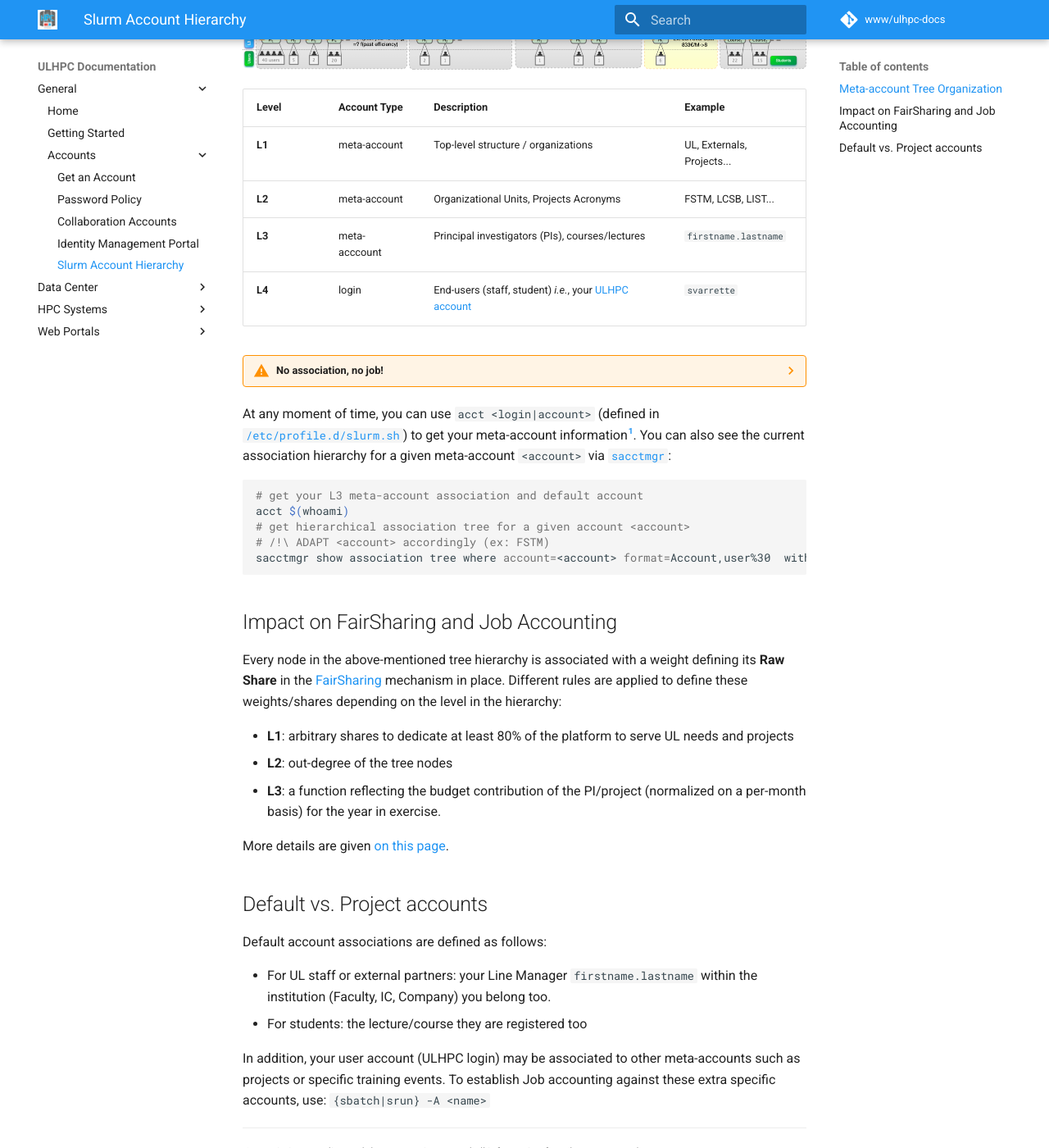
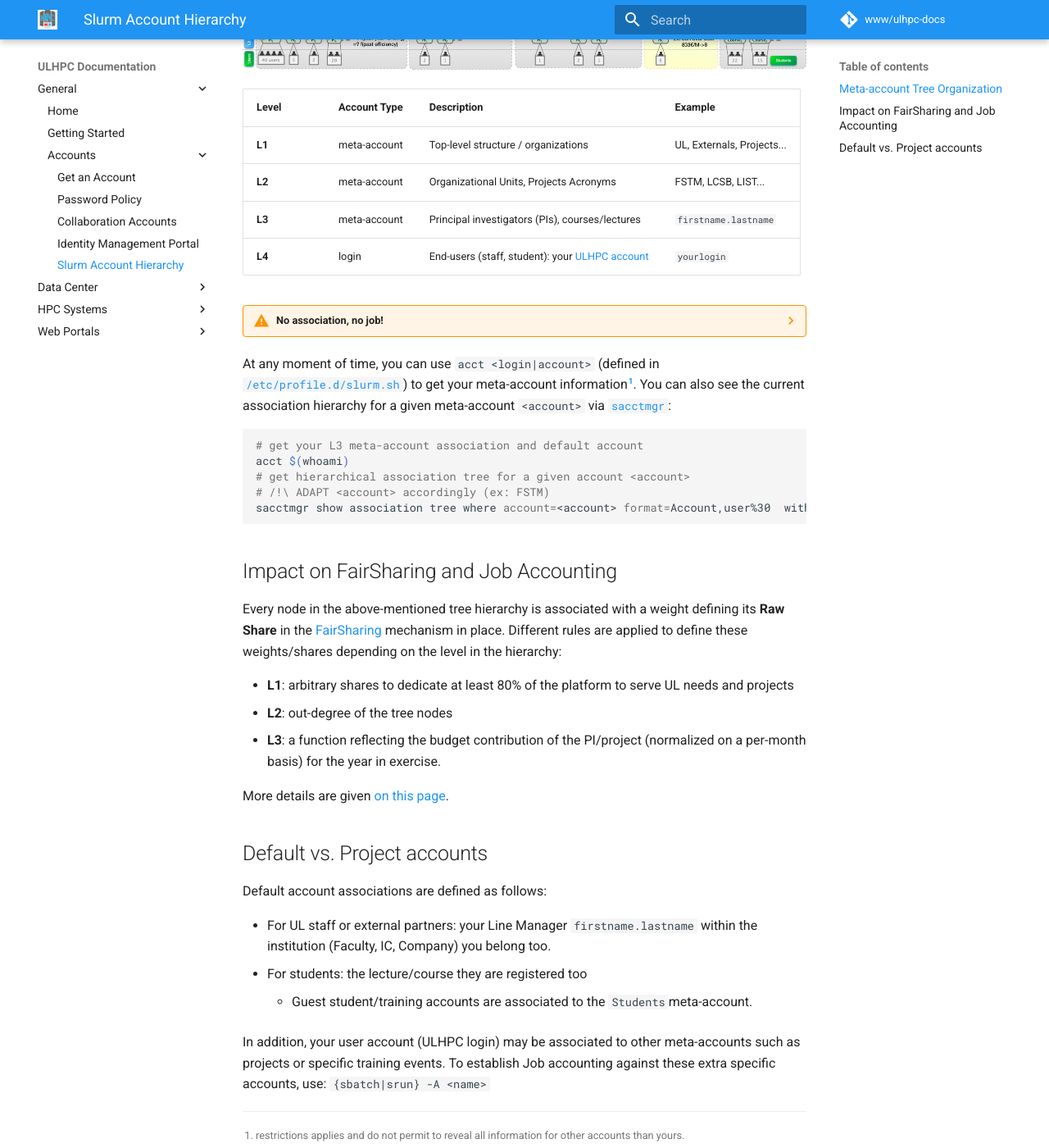
Before and after one commit to ULHPC/ulhpc-docs, an MkDocs documentation site: the page built from docs/accounts/hierarchy.md, in a window 1280 px wide and 1400 px high, scrolled down 563 px. Shown: the whole window at 82% size. Built offline with MkDocs 1.6.1 and Material for MkDocs 9.7.7, drawn with Linux system fonts in a browser that asks for light colours.

Commit message:
[accounts] simplifies hierarchy
Signed-off-by: Sebastien Varrette <Sebastien.Varrette@uni.lu>

```diff
--- a/docs/accounts/hierarchy.md
+++ b/docs/accounts/hierarchy.md
@@ -7,7 +7,7 @@ This tool is configured to collect accounting information for every job and job
 ??? info "ULHPC account (login) vs. Slurm [meta-]account"
     - Your [ULHPC account](index.md) defines the UNIX **user** you can use to connect to the facility and make you known to our systems. They are managed by [IPA](ipa.md) and define your `login`.
 
-    - _Slurm accounts_, further refered to as **meta-account** in the sequel, are more loosely defined in Slurm terminology for accounting purposes, and should be seen as something similar to a UNIX group: it may contain other (set of) slurm account(s), multiple users, or just a single user. **A user may belong to multiple slurm accounts, but must have a DefaultAccount**.
+    - _Slurm accounts_, refered to as **meta-account** in the sequel, are more loosely defined [in Slurm](https://slurm.schedmd.com/accounting.html), and should be seen as something similar to a UNIX group: it may contain other (set of) slurm account(s), multiple users, or just a single user. **A user may belong to multiple slurm accounts, but MUST have a DefaultAccount**, which is set to your line manager or principal investigator meta-account.
 
 ## Meta-account Tree Organization
 
@@ -15,12 +15,12 @@ Accounting records are organized as a hierarchical tree according to 4 layers as
 
 [![](../images/slurm_account_hierarchy.png)](../images/slurm_account_hierarchy.pdf)
 
-| Level  | Account Type  | Description                                                       | Example                    |
-|--------|---------------|-------------------------------------------------------------------|----------------------------|
-| __L1__ | meta-account  | Top-level structure / organizations                               | UL, Externals, Projects... |
-| __L2__ | meta-account  | Organizational Units, Projects Acronyms                           | FSTM, LCSB, LIST...        |
-| __L3__ | meta-acccount | Principal investigators (PIs), courses/lectures                   | `firstname.lastname`       |
-| __L4__ | login         | End-users (staff, student) _i.e._, your [ULHPC account](index.md) | `svarrette`                |
+| Level  | Account Type | Description                                                       | Example                    |
+|--------|--------------|-------------------------------------------------------------------|----------------------------|
+| __L1__ | meta-account | Top-level structure / organizations                               | UL, Externals, Projects... |
+| __L2__ | meta-account | Organizational Units, Projects Acronyms                           | FSTM, LCSB, LIST...        |
+| __L3__ | meta-account | Principal investigators (PIs), courses/lectures                   | `firstname.lastname`       |
+| __L4__ | login        | End-users (staff, student):  your [ULHPC account](index.md) | `yourlogin`       |
 
 ??? warning "No association, no job!"
     It is mandatory to have your login registered within at least one _association_ toward a meta-account (PI, project name) to be able to schedule jobs on the
@@ -54,6 +54,7 @@ Default account associations are defined as follows:
 
 * For UL staff or external partners: your Line Manager `firstname.lastname` within the institution (Faculty, IC, Company) you belong too.
 * For students: the lecture/course they are registered too
+    - Guest student/training accounts are associated to the `Students`meta-account.
 
 In addition, your user account (ULHPC login) may be associated to other meta-accounts such as projects or specific training events.
 To establish Job accounting against these extra specific accounts, use: `{sbatch|srun} -A <name>`
```
